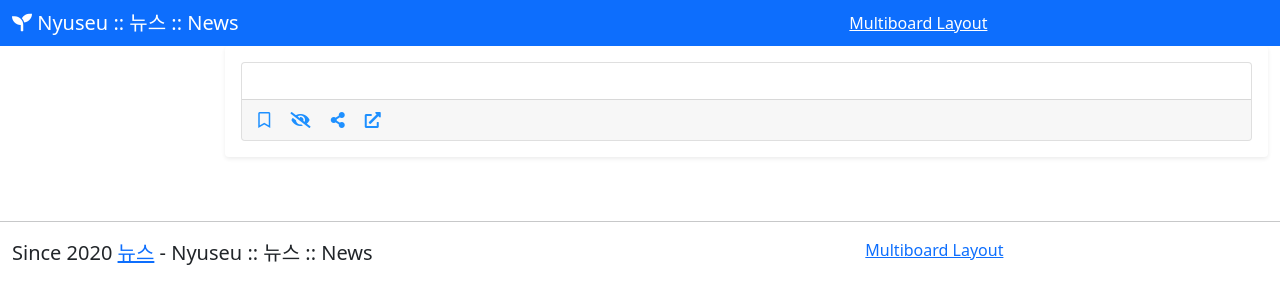
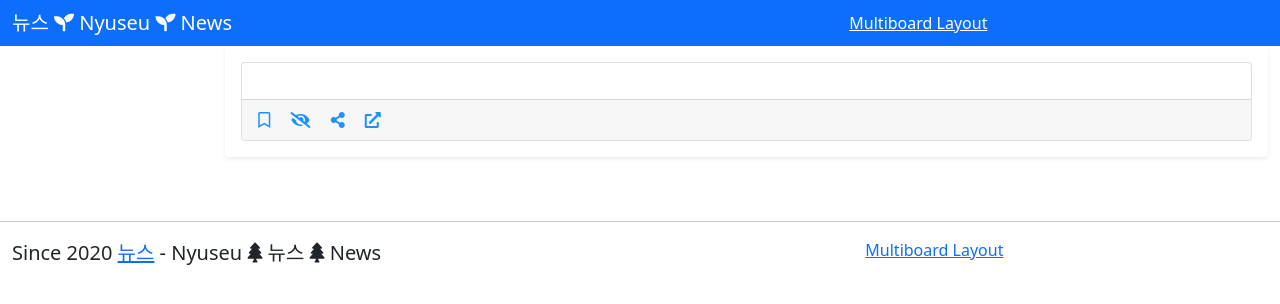
Before and after one commit to foxmask/nyuseu, a Django app: template nyuseu/templates/nyuseu/articles_detail.html in a window 1280 px wide. Shown: the top 304 px of the page. Run offline with Django 3.2, Linux system fonts and the light colour scheme; the template is opened without the code that fills it, so the values that code supplies are empty.

Commit message:
fix typos

```diff
--- a/nyuseu/templates/base.html
+++ b/nyuseu/templates/base.html
@@ -4,7 +4,7 @@
 <head>
     <meta charset="utf-8">
     <meta name="viewport" content="width=device-width, initial-scale=1, shrink-to-fit=no">
-    <title>{% block title %}Nyuseu :: 뉴스 :: News{% endblock %}</title>
+    <title>{% block title %}Nyuseu .:.  뉴스 .:. News{% endblock %}</title>
     <link href="https://cdn.jsdelivr.net/npm/bootstrap@5.0.2/dist/css/bootstrap.min.css" rel="stylesheet" integrity="sha384-EVSTQN3/azprG1Anm3QDgpJLIm9Nao0Yz1ztcQTwFspd3yD65VohhpuuCOmLASjC" crossorigin="anonymous">
     <link rel="stylesheet" href="https://cdnjs.cloudflare.com/ajax/libs/font-awesome/5.15.3/css/all.min.css"/>
     <link rel="stylesheet" href="{% static 'nyuseu.css' %}" />
@@ -18,8 +18,7 @@
                     <span class="navbar-toggler-icon"></span>
                 </button>
                 <a class="navbar-brand" href="/" title="Home">
-                    <i class="fas fa-seedling"></i>
-                    <span class="menu-collapsed">Nyuseu :: 뉴스 :: News</span>
+                    <span class="menu-collapsed">뉴스 <i class="fas fa-seedling"></i> Nyuseu <i class="fas fa-seedling"></i> News</span>
                 </a>
             </div>
             <div class="col-xs-4 col-md-4 col-lg-4">
@@ -42,7 +41,7 @@
         <div class="container-fluid">
             <div class="row">
                 <div class="col-xs-8 col-md-8 col-lg-8">
-                    <p class="fs-5">Since 2020 <a href="https://framgit.org /annyong/nyuseu">뉴스</a> - Nyuseu :: 뉴스 :: News</p>
+                    <p class="fs-5">Since 2020 <a href="https://framagit.org/annyong/nyuseu" title="Nyuseu project homepage">뉴스</a> - Nyuseu <i class="fas fa-tree"></i> 뉴스 <i class="fas fa-tree"></i> News</p>
                 </div>
                 <div class="col-xs-4 col-md-4 col-lg-4">
                     <p class="fs-6"><a href="{% url 'multiboards' %}" title="switch to a Multiboard view">Multiboard Layout</a></p>
--- a/nyuseu/templates/base_board.html
+++ b/nyuseu/templates/base_board.html
@@ -21,8 +21,7 @@
                     <span class="navbar-toggler-icon"></span>
                 </button>
                 <a class="navbar-brand" href="/" title="Home">
-                    <i class="fas fa-seedling"></i>
-                    <span class="menu-collapsed">뉴스 - Nyuseu - News</span>
+                    <span class="menu-collapsed">뉴스 <i class="fas fa-seedling"></i> Nyuseu <i class="fas fa-seedling"></i> News</span>
                 </a>
             </div>
             <div class="col-xs-4 col-md-4 col-lg-4">
@@ -44,7 +43,7 @@
         <div class="container-fluid">
             <div class="row">
                 <div class="col-xs-8 col-md-8 col-lg-8">
-                    <p class="fs-5">Since 2020 <a href="https://framgit.org/annyong/nyuseu">뉴스</a> - Nyuseu - News</p>
+                    <p class="fs-5">Since 2020 <a href="https://framagit.org/annyong/nyuseu" title="Nyuseu project homepage">뉴스</a> - Nyuseu <i class="fas fa-tree"></i> 뉴스 <i class="fas fa-tree"></i> News</p>
                 </div>
                 <div class="col-xs-4 col-md-4 col-lg-4">
                     <p class="fs-6"><a href="{% url 'home' %}">Standard layout</a></p>
--- a/nyuseu/views.py
+++ b/nyuseu/views.py
@@ -16,7 +16,7 @@
         mark a complete feed as read
     """
     Articles.objects.filter(feeds__id=feeds_id).update(read=True)
-    messages.add_message(request, messages.INFO, 'Article marked as <strong>read</strong>')
+    messages.add_message(request, messages.INFO, 'All articles marked as <strong>read</strong>')
     return HttpResponseRedirect(reverse('feeds', args=[feeds_id]))
 
 
@@ -35,7 +35,7 @@
         mark a complete feed as unread
     """
     Articles.objects.filter(feeds__id=feeds_id).update(read=False)
-    messages.add_message(request, messages.INFO, 'Articles marked as <strong>unread</strong>')
+    messages.add_message(request, messages.INFO, 'All articles marked as <strong>unread</strong>')
     return HttpResponseRedirect(reverse('feeds', args=[feeds_id]))
 
 
```
